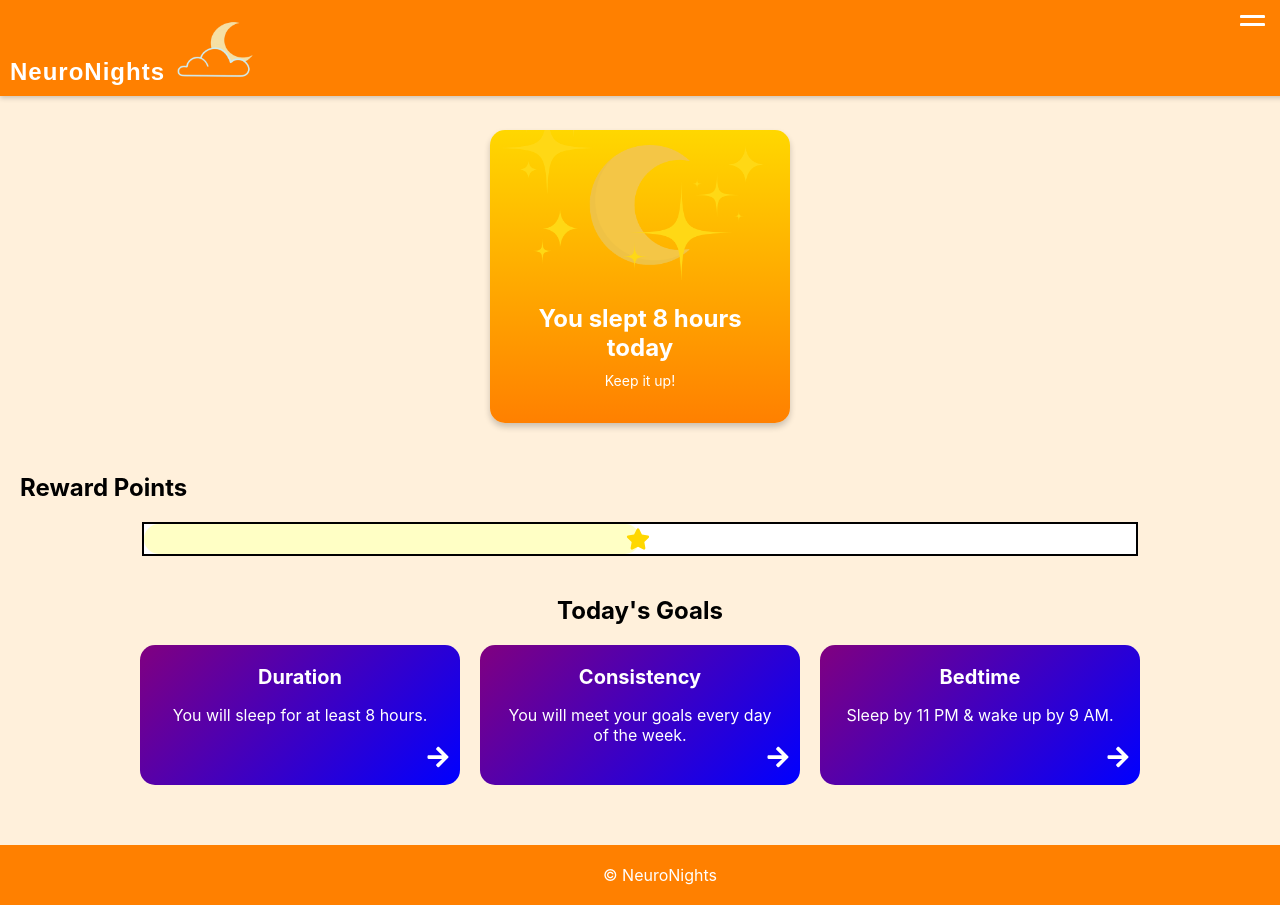
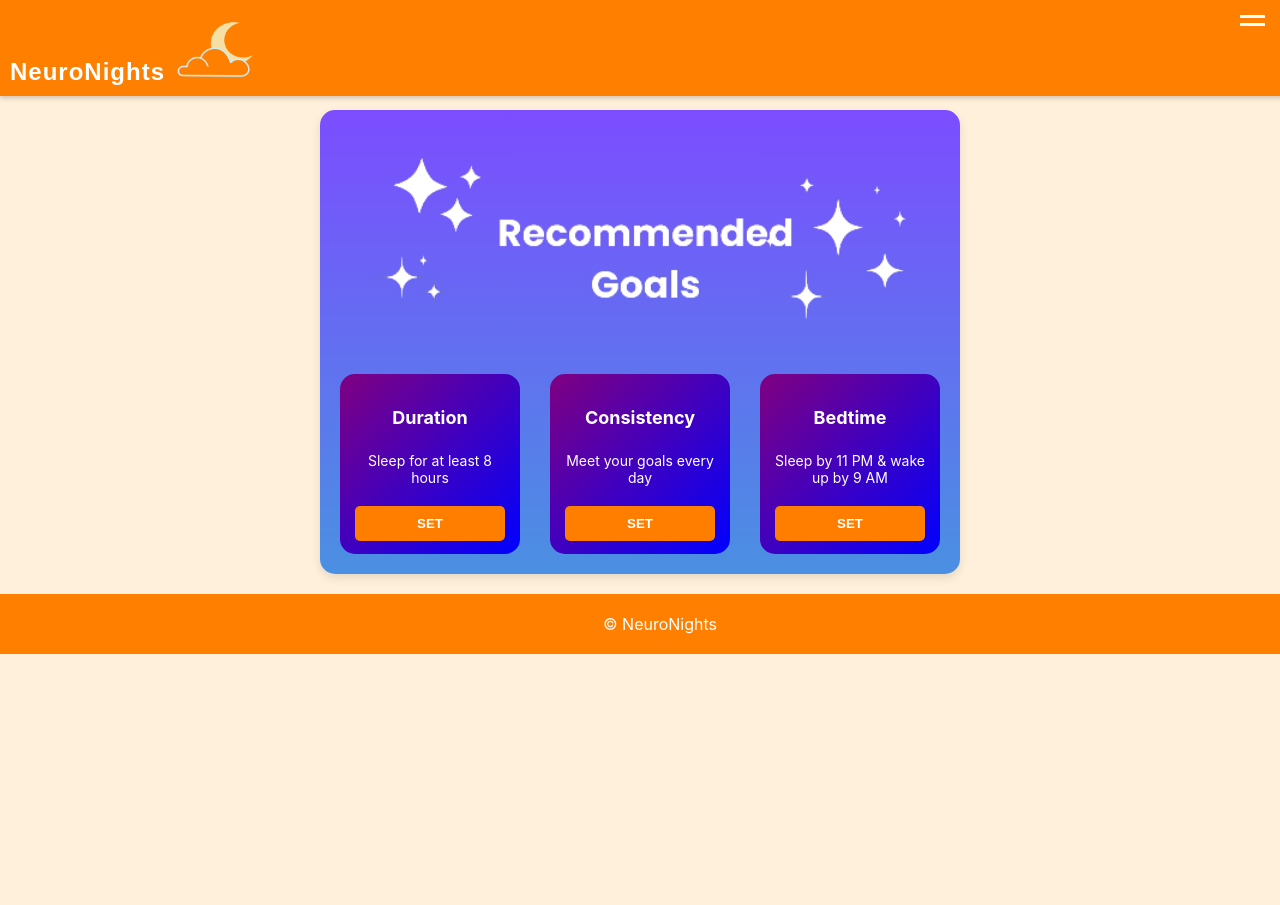
Before and after one commit to s-grzhang/neuro-nights, a React (Create React App) app: page /goals in a window 1280 px wide. Shown: the top 905 px of the page. After the commit the page ends 800 px from the top, so only its background shows below. Built offline with nearby package versions, Linux system fonts and the light colour scheme; the HTML template or start-up script is replaced by a standard one.

Commit message:
Start on Goals Page

```diff
--- a/package.json
+++ b/package.json
@@ -4,9 +4,10 @@
   "private": true,
   "dependencies": {
     "cra-template": "1.2.0",
-    "react": "^19.0.0",
-    "react-dom": "^19.0.0",
+    "react": "^18.3.1",
+    "react-dom": "^18.3.1",
     "react-icons": "^5.4.0",
+    "react-router-dom": "^6.4.3",
     "react-scripts": "^3.0.1",
     "web-vitals": "^4.2.4"
   },
--- a/src/App.js
+++ b/src/App.js
@@ -1,26 +1,20 @@
 import React, { useState } from "react";
 import "./App.css";
-import logo from "./moon-removebg-preview.png"; // Ensure the path is correct for your logo
-import homePageStars from "./home page stars.png"; // Path to your image
-import { FaStar, FaArrowRight } from "react-icons/fa"; // Importing star icon
+import logo from "./moon-removebg-preview.png";
+import homePageStars from "./home page stars.png";
+import { BrowserRouter as Router, Route, Routes, Link } from 'react-router-dom';
+import { FaStar, FaArrowRight } from 'react-icons/fa';
+import GoalsPage from "./GoalsPage";
 
 const App = () => {
   const [menuOpen, setMenuOpen] = useState(false);
-  const [progress, setProgress] = useState(0);
 
-  // Function to toggle the menu
   const toggleMenu = () => {
     setMenuOpen(!menuOpen);
   };
 
-  // Function to simulate progress increase
-  const increaseProgress = () => {
-    if (progress < 100) {
-      setProgress(progress + 10); // Increase by 10 each time
-    }
-  };
-
   return (
+    <Router>
       <div>
         <header className="fixed-header">
           <h1>
@@ -41,8 +35,8 @@ const App = () => {
 
           <nav>
             <ul>
-            <li><a href="#home">HOME</a></li>
-            <li><a href="#goals">GOALS</a></li>
+              <li><Link to="/">HOME</Link></li>
+              <li><Link to="/goals">GOALS</Link></li>
               <li><a href="#rewards">REWARDS</a></li>
               <li><a href="#data">DATA</a></li>
               <li><a href="#education">EDUCATION</a></li>
@@ -50,8 +44,10 @@ const App = () => {
           </nav>
         </div>
 
+        <Routes>
+          <Route path="/" element={
             <main>
-        {/* Box with gradient background, rounded borders, and content */}
+              {/* Home Page Content */}
               <div className="status-box">
                 <img src={homePageStars} alt="Stars" className="status-box-image" />
                 <div className="status-box-text">
@@ -60,16 +56,15 @@ const App = () => {
                 </div>
               </div>
 
-        {/* Reward Points Section */}
               <div className="reward-points">
                 <h2>Reward Points</h2>
                 <div className="progress-bar-container">
-          <div className="progress-bar" style={{ width: '50%' }}>
+                  <div className="progress-bar" style={{ width: "50%" }}>
                     <FaStar className="progress-star" />
                   </div>
                 </div>
               </div>
-          {/* Today's Goals Section */}
+
               <div className="todays-goals">
                 <h2>Today's Goals</h2>
                 <div className="goal-cards">
@@ -78,36 +73,40 @@ const App = () => {
                       <h3>Duration</h3>
                       <p>You will sleep for at least 8 hours.</p>
                     </div>
-        <a href="/goals" className="goal-link">
+                    <Link to="/goals" className="goal-link">
                       <FaArrowRight />
-        </a>
+                    </Link>
                   </div>
                   <div className="goal-card">
                     <div className="goal-text">
                       <h3>Consistency</h3>
                       <p>You will meet your goals every day of the week.</p>
                     </div>
-        <a href="/goals" className="goal-link">
+                    <Link to="/goals" className="goal-link">
                       <FaArrowRight />
-        </a>
+                    </Link>
                   </div>
                   <div className="goal-card">
                     <div className="goal-text">
                       <h3>Bedtime</h3>
                       <p>Sleep by 11 PM & wake up by 9 AM.</p>
                     </div>
-        <a href="/goals" className="goal-link">
+                    <Link to="/goals" className="goal-link">
                       <FaArrowRight />
-        </a>
+                    </Link>
                   </div>
                 </div>
               </div>
             </main>
+          } />
+          <Route path="/goals" element={<GoalsPage />} />
+        </Routes>
 
         <footer className="footer">
           <p>© NeuroNights</p>
         </footer>
       </div>
+    </Router>
   );
 };
 
--- /dev/null
+++ b/src/GoalsPage.css
@@ -0,0 +1,76 @@
+/* GoalsPage.css */
+
+/* Container for the goals page */
+.goals-page {
+    display: flex;
+    justify-content: center;
+    padding: 20px;
+    padding-top: 80px; /* Push content down to avoid header overlap */
+  }
+
+  /* Box containing the gradient background and cards */
+  .goal-box {
+    margin-top: 30px;
+    background: linear-gradient(to bottom, #7c4dff, #4a90e2); /* Purple to Blue gradient */
+    width: 100%;
+    max-width: 600px;
+    padding: 20px;
+    border-radius: 15px;
+    box-shadow: 0px 4px 10px rgba(0, 0, 0, 0.1);
+    overflow: hidden;
+    position: relative; /* Allow the content to stay in place */
+  }
+
+  /* The image at the top part of the goal box */
+  .goal-image {
+    width: 100%;
+    height: auto;
+    object-fit: cover;
+    border-radius: 15px; /* Space below the image */
+    margin-bottom:-40px;
+    margin-top:-40px;
+  }
+
+  /* Cards container with a column direction */
+  .goal-cards {
+    display: flex;
+    flex-direction: row; /* Stack cards vertically */
+    gap: 15px;
+    margin-top: 20px;
+  }
+
+  /* Individual goal cards */
+  .goal-card {
+    background-color: white;
+    padding: 15px;
+    display: flex;
+    flex-direction: column;
+    justify-content: space-between;
+    height: 180px;
+    box-sizing: border-box;
+  }
+
+  .goal-card h3 {
+    font-size: 18px;
+    margin-bottom: 10px;
+  }
+
+  .goal-card p {
+    font-size: 14px;
+    color: white;
+    margin-bottom: 20px;
+  }
+
+  .set-button {
+    background-color: #ff7e00; /* Orange button */
+    color: white;
+    padding: 10px 20px;
+    border: none;
+    border-radius: 5px;
+    cursor: pointer;
+    font-weight: bold;
+  }
+
+  .set-button:hover {
+    background-color: #e06d00; /* Darker orange on hover */
+  }
--- /dev/null
+++ b/src/GoalsPage.js
@@ -0,0 +1,65 @@
+import React, { useState } from 'react';
+import './GoalsPage.css'; // Make sure you import the corresponding CSS
+import recommendedGoalsImage from "./Recommended Goals.png"; // Import the image
+
+const GoalsPage = () => {
+  const [menuOpen, setMenuOpen] = useState(false);
+
+  // Function to toggle the menu
+  const toggleMenu = () => {
+    setMenuOpen(!menuOpen);
+  };
+
+  return (
+    <div className={`goals-page ${menuOpen ? "menu-open" : ""}`}>
+      {/* Fixed header and menu toggle */}
+        <div className="menu-icon" onClick={toggleMenu}>
+          <div className="line"></div>
+          <div className="line"></div>
+        </div>
+
+      {/* Sliding menu */}
+      <div className={`side-menu ${menuOpen ? "open" : ""}`}>
+        <div className="menu-icon" onClick={toggleMenu}>
+          <div className="line"></div>
+          <div className="line"></div>
+        </div>
+
+        <nav>
+          <ul>
+            <li><a href="#home">HOME</a></li>
+            <li><a href="#goals">GOALS</a></li>
+            <li><a href="#rewards">REWARDS</a></li>
+            <li><a href="#data">DATA</a></li>
+            <li><a href="#education">EDUCATION</a></li>
+          </ul>
+        </nav>
+      </div>
+
+      {/* Goal Box */}
+      <div className="goal-box">
+        <img src={recommendedGoalsImage} alt="Recommended Goals" className="goal-image" />
+
+        <div className="goal-cards">
+          <div className="goal-card">
+            <h3>Duration</h3>
+            <p>Sleep for at least 8 hours</p>
+            <button className="set-button">SET</button>
+          </div>
+          <div className="goal-card">
+            <h3>Consistency</h3>
+            <p>Meet your goals every day</p>
+            <button className="set-button">SET</button>
+          </div>
+          <div className="goal-card">
+            <h3>Bedtime</h3>
+            <p>Sleep by 11 PM & wake up by 9 AM</p>
+            <button className="set-button">SET</button>
+          </div>
+        </div>
+      </div>
+    </div>
+  );
+};
+
+export default GoalsPage;
```
Also changed, not shown: src/Recommended Goals.png (added), 1 other file (tests, documents, lock files or other folders). Lines whose indentation alone changed are shown as unchanged.
